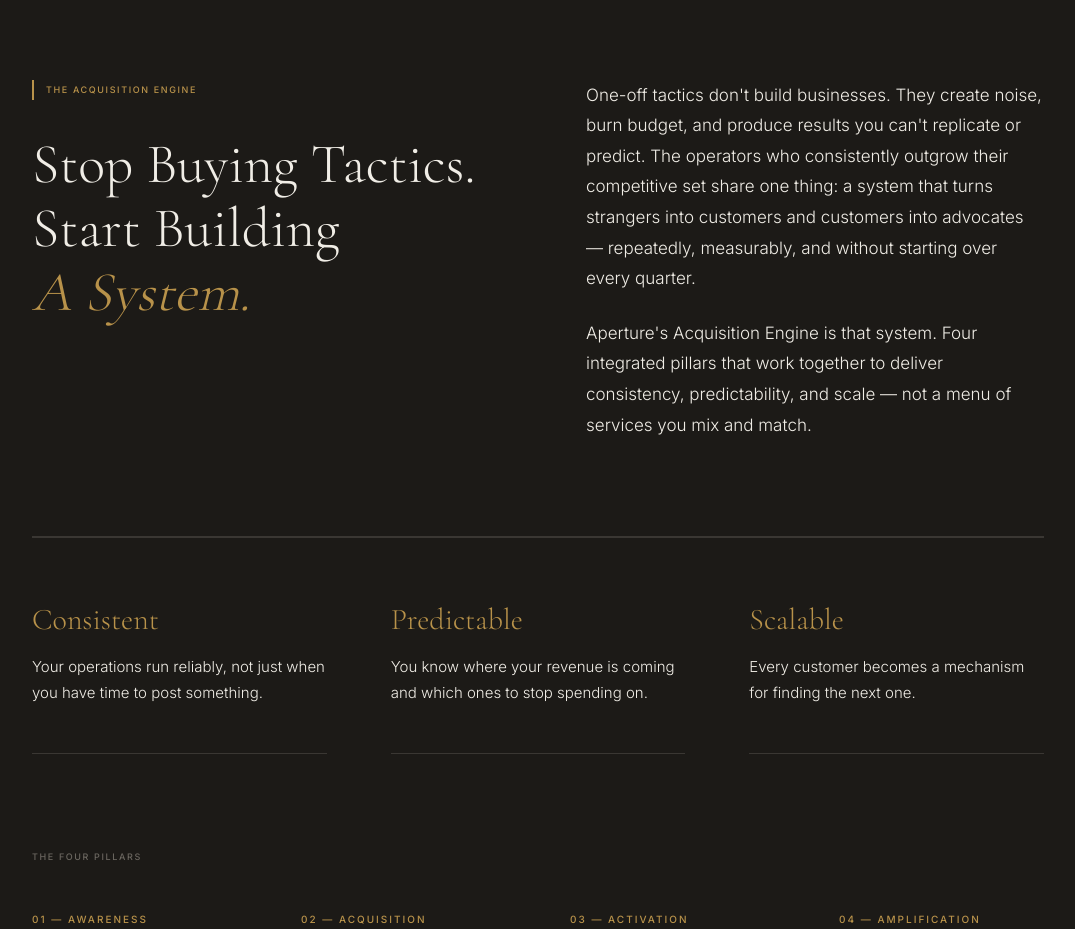
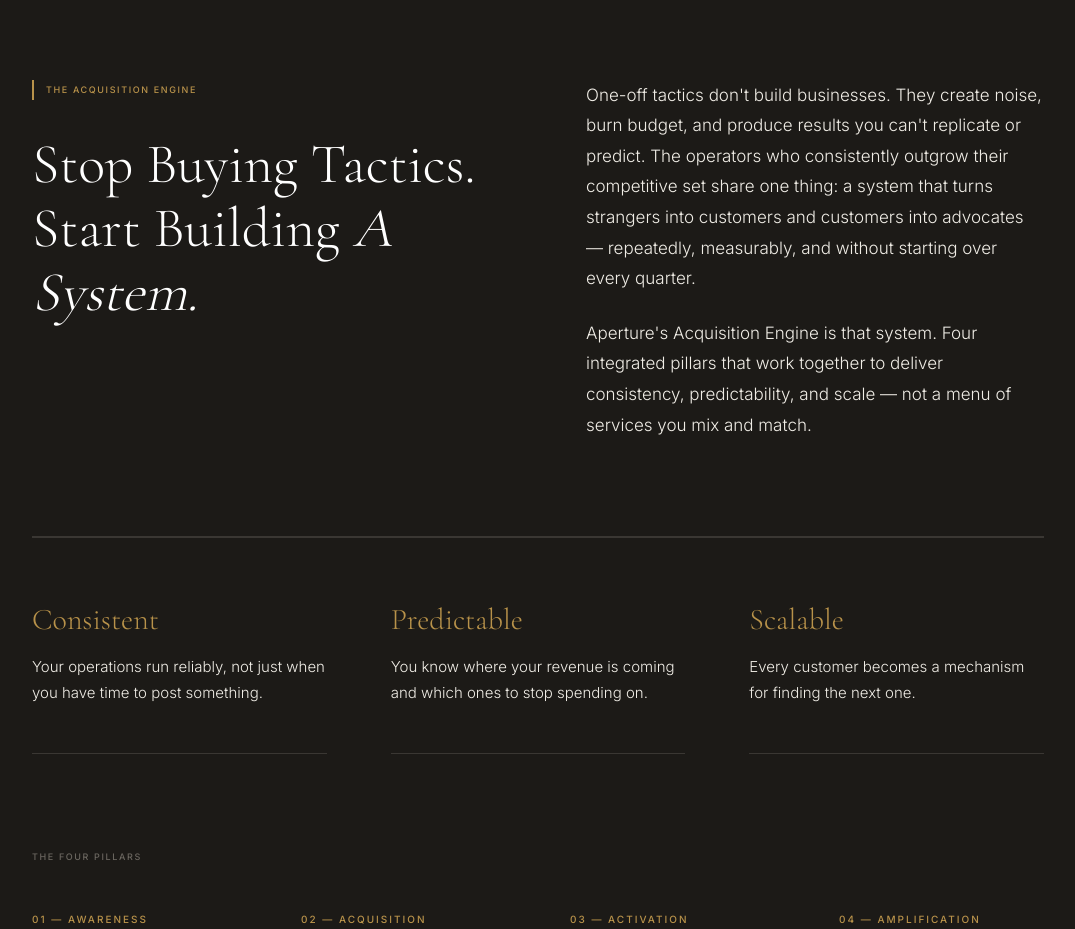
Before and after one commit to letsnavigatebmw/aperture-hospitality, a Next.js app: page /capabilities in a window 1280 px wide. Shown: the part 2020-2949 px from the top of the page, without its empty margins (102-1177 px from the left). Built offline with nearby package versions, Linux system fonts and the light colour scheme.

Commit message:
Make Acquisition Engine headline white and condense to 2 lines

```diff
--- a/app/capabilities/page.tsx
+++ b/app/capabilities/page.tsx
@@ -211,8 +211,8 @@ export default function CapabilitiesPage() {
                 <span style={{ width: '2px', height: '1.25rem', background: '#B8924A' }}></span>
                 The Acquisition Engine
               </div>
-              <h2 style={{ fontFamily: "'Cormorant Garamond', Georgia, serif", fontSize: 'clamp(2.25rem, 5vw, 3.5rem)', fontWeight: 300, lineHeight: 1.15, color: '#F0EDE6', marginBottom: '2rem' }}>
-                Stop Buying Tactics.<br/>Start Building<br/><em style={{ fontStyle: 'italic', color: '#B8924A' }}>A System.</em>
+              <h2 style={{ fontFamily: "'Cormorant Garamond', Georgia, serif", fontSize: 'clamp(2.25rem, 5vw, 3.5rem)', fontWeight: 300, lineHeight: 1.15, color: '#FFFFFF', marginBottom: '2rem' }}>
+                Stop Buying Tactics.<br/>Start Building <em style={{ fontStyle: 'italic', color: '#FFFFFF' }}>A System.</em>
               </h2>
             </div>
             <div>
```
